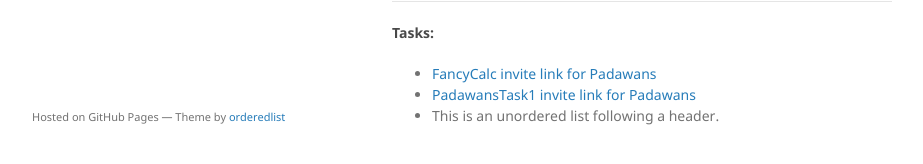
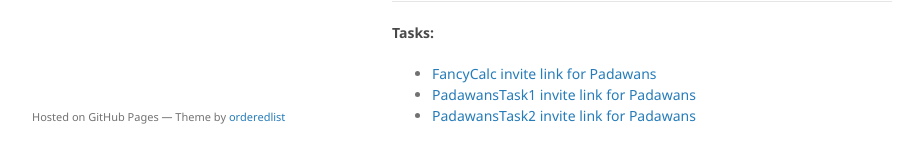
Before and after one commit to StwUser/StwUser.github.io, a Jekyll site: the page built from index.md, in a window 1280 px wide and 1098 px high. Shown: the part 902-1066 px from the top of the window, without its empty margins (178-1101 px from the left). Built offline with Jekyll 4.4.1, drawn with Linux system fonts in a browser that asks for light colours; our own code applies the rules of GitHub Pages for plain Markdown files.

Commit message:
PadawansTask2Upd

```diff
--- a/index.md
+++ b/index.md
@@ -32,4 +32,4 @@ is uor imagination.
 
 *   [FancyCalc invite link for Padawans](https://github.com/StwUser/FancyCalc/invitations)
 *   [PadawansTask1 invite link for Padawans](https://github.com/StwUser/PadawansTask1/invitations)
-*   This is an unordered list following a header.
+*   [PadawansTask2 invite link for Padawans](https://github.com/StwUser/PadawansTask2/invitations)
```
